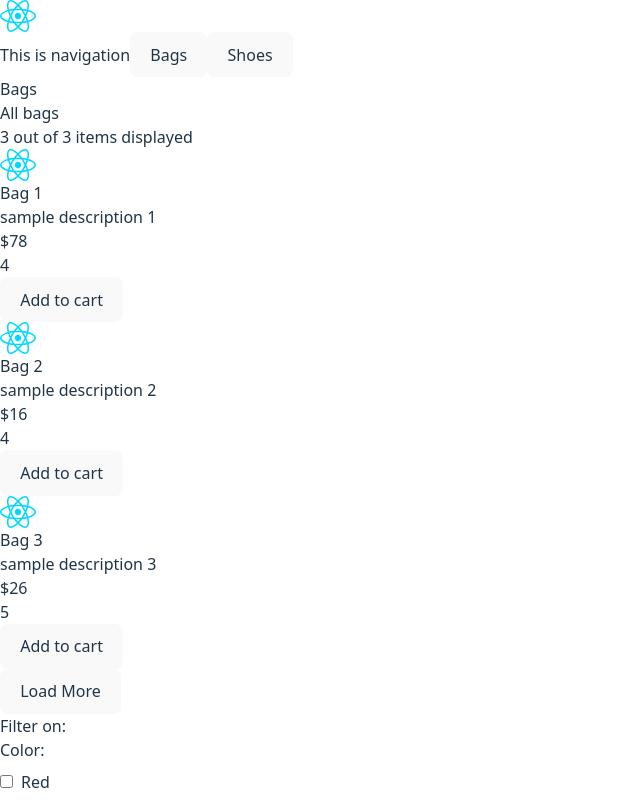
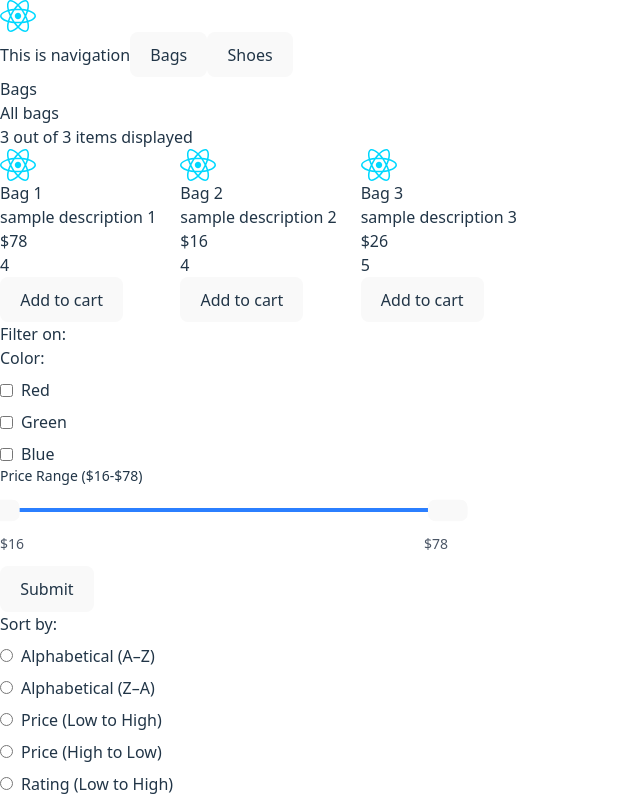
Before and after one commit to HShrigma/project-nexus, a React (Vite) app in the folder Project Nexus/: page / in a window 1280 px wide. Shown: the top 800 px of the page, without its empty margins (0-640 px from the left). Built offline with nearby package versions, Linux system fonts and the light colour scheme.

Commit message:
refactor(filter): lift filtering state up from ProductGrid to Products

```diff
--- a/Project Nexus/src/components/products/ProductGrid.jsx
+++ b/Project Nexus/src/components/products/ProductGrid.jsx
@@ -1,63 +1,8 @@
-import { Product } from "./product/Product";
-
-export const ProductGrid = ({ products, sortOption, displayLimit, filters }) => {
-    const getFilteredProducts = () => {
-        if (!products) return null;
-        let filteredProducts = [...products];
-        if (!filters) return filteredProducts;
-
-        const colorFilters = filters.filter(f => f[0] === "color").map(f => f[1]);
-        const priceFilter = filters.filter(f => f[0] === "price").map(f => f[1])[0];
-            filteredProducts = filteredProducts.filter(prod => {
-                if(colorFilters.length > 0)
-                    if(!colorFilters.includes(prod.color)) return false;
-                if (priceFilter)
-                    if (prod.price < priceFilter.min || prod.price > priceFilter.max) return false;
-                return true;
-            });
-
-        return filteredProducts;
-    }
-
-    const getSortedProducts = () => {
-        let sortedProducts = getFilteredProducts();
-        if(!sortedProducts) return null;
-
-        switch (sortOption) {
-            case "A-Z":
-                sortedProducts.sort((a, b) => a.name.localeCompare(b.name));
-                break;
-            case "Z-A":
-                sortedProducts.sort((a, b) => b.name.localeCompare(a.name));
-                break;
-            case "0-1":
-                sortedProducts.sort((a, b) => a.price - b.price);
-                break;
-            case "1-0":
-                sortedProducts.sort((a, b) => b.price - a.price);
-                break;
-            case "R+":
-                sortedProducts.sort((a, b) => a.rating - b.rating);
-                break;
-            case "R-":
-                sortedProducts.sort((a, b) => b.rating - a.rating);
-                break;
-            default:
-                break;
-        }
-
-        return sortedProducts;
-    }
-
-    const getCountProducts = () => {
-        const sorted = getSortedProducts();
-        if (!sorted) return null;
-        const productsToShow = displayLimit ? sorted.slice(0, displayLimit) : sorted;
-        return productsToShow.map(prod => <Product key={prod.id} product={prod} />);
-    }
+import {Product} from "./product/Product";
+export const ProductGrid = ({ products }) => {
     return (
-        <div>
-            {getCountProducts()}
+        <div className="grid grid-cols-1 sm:grid-cols-2 lg:grid-cols-3 xl:grid-cols-4 gap-6">
+            {products?.map(prod => <Product key={prod.id} product={prod} />)}
         </div>
     )
 }
--- a/Project Nexus/src/components/products/Products.jsx
+++ b/Project Nexus/src/components/products/Products.jsx
@@ -1,4 +1,4 @@
-import { useEffect, useState } from "react";
+import { useEffect, useState, useMemo } from "react";
 import CategoryTitle from "./category/CategoryTitle";
 import Filter from "./filter/Filter";
 import ProductCounter from "./product/ProductCounter";
@@ -7,24 +7,84 @@ import ProductGrid from "./ProductGrid";
 export const Products = ({selectedCategory, products}) => {
     const displayStep = 5;
 
-    const [displayedCount, setDisplayCount] = useState(getCountFirst());
+    const [displayedCount, setDisplayCount] = useState(0);
     const [currentSortOption, setCurrentSortOption] = useState(null);
     const [filters, setFilters] = useState([]);
+    const filteredProducts = useMemo(() => {
+        if (!products) return [];
 
+        let filtered = [...products];
+
+        const colorFilters = filters.filter(f => f[0] === "color").map(f => f[1]);
+        const priceFilter = filters.filter(f => f[0] === "price").map(f => f[1])[0];
+
+        filtered = filtered.filter(prod => {
+            if(colorFilters.length > 0)
+                if(!colorFilters.includes(prod.color)) return false;
+            if (priceFilter)
+                if (prod.price < priceFilter.min || prod.price > priceFilter.max) return false;
+            return true;
+        });
+
+        return filtered;
+    }, [products, filters]);
+
+    // Sort filtered products
+    const sortedAndFilteredProducts = useMemo(() => {
+        let sorted = [...filteredProducts];
+
+        switch (currentSortOption) {
+            case "A-Z":
+                sorted.sort((a, b) => a.name.localeCompare(b.name));
+                break;
+            case "Z-A":
+                sorted.sort((a, b) => b.name.localeCompare(a.name));
+                break;
+            case "0-1":
+                sorted.sort((a, b) => a.price - b.price);
+                break;
+            case "1-0":
+                sorted.sort((a, b) => b.price - a.price);
+                break;
+            case "R+":
+                sorted.sort((a, b) => a.rating - b.rating);
+                break;
+            case "R-":
+                sorted.sort((a, b) => b.rating - a.rating);
+                break;
+            default:
+                break;
+        }
+
+        return sorted;
+    }, [filteredProducts, currentSortOption]);
 
     useEffect(() => {
         if (!products) {
             setDisplayCount(0);
             return;
         }
-        setDisplayCount(getCountFirst())
+        setDisplayCount(Math.min(displayStep, filteredProducts.length));
         setFilters(prev => prev.filter(f => f[0] !== "price"));
     }, [products]);
-    function getCountFirst() {
-        if (!products) return 0;
-        return displayStep <= products.length ? displayStep : products.length;
+
+    // Update displayed count when filters change
+    useEffect(() => {
+    setDisplayCount(Math.min(displayStep, filteredProducts.length));
+    }, [filteredProducts]);
+
+    useEffect(() => {
+        setDisplayCount(prev => {
+        const initialCount = Math.min(displayStep, filteredProducts.length);
+        return Math.min(prev, filteredProducts.length) || initialCount;
+    });
+    }, [filteredProducts]);
+    const handleLoadMore = () => {
+        setDisplayCount(prev => {
+            const next = prev + displayStep;
+            return next <= filteredProducts.length ? next : filteredProducts.length;
+        });
     }
-    const handleLoadMore = () => setDisplayCount(prev => prev + displayStep <= products.length ? prev + displayStep : products.length);
 
     const handleOnFilterAdded = (key,value) => {
         if(filters.includes([key,value]) && key !== "price") return;
@@ -58,6 +118,7 @@ export const Products = ({selectedCategory, products}) => {
                 return;
         }
     }
+
     return (
         <div>
             <CategoryTitle
@@ -65,16 +126,15 @@ export const Products = ({selectedCategory, products}) => {
                 categoryDescription={selectedCategory?.description}
             />
             <ProductCounter
-                productsLength={products ? products.length : 0}
-                currentCount={displayedCount}
+                productsLength={filteredProducts.length}
+                currentCount={Math.min(displayedCount, filteredProducts.length)}
             />
             <ProductGrid
-                products={products}
-                sortOption={currentSortOption}
-                displayLimit={displayedCount}
-                filters={filters}
+                products={sortedAndFilteredProducts.slice(0, displayedCount)}
             />
-            <button onClick={handleLoadMore}>Load More</button>
+            {displayedCount < filteredProducts.length && (
+                <button onClick={handleLoadMore}>Load More</button>
+            )}
             <Filter
                 minPrice={products ? Math.min(...products.map(prod => prod.price)) : 0}
                 maxPrice={products ? Math.max(...products.map(prod => prod.price)) : 0}
```
